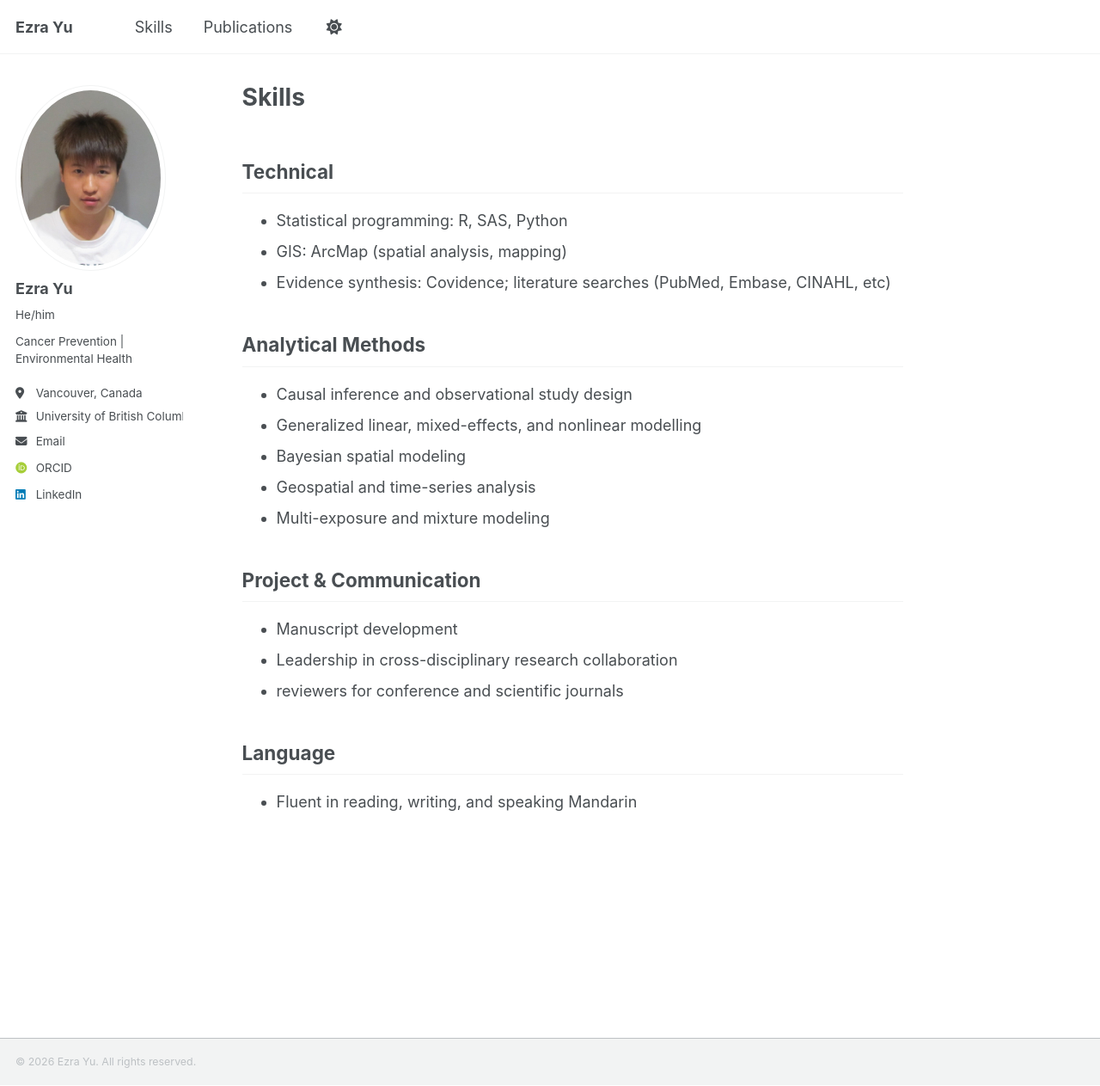
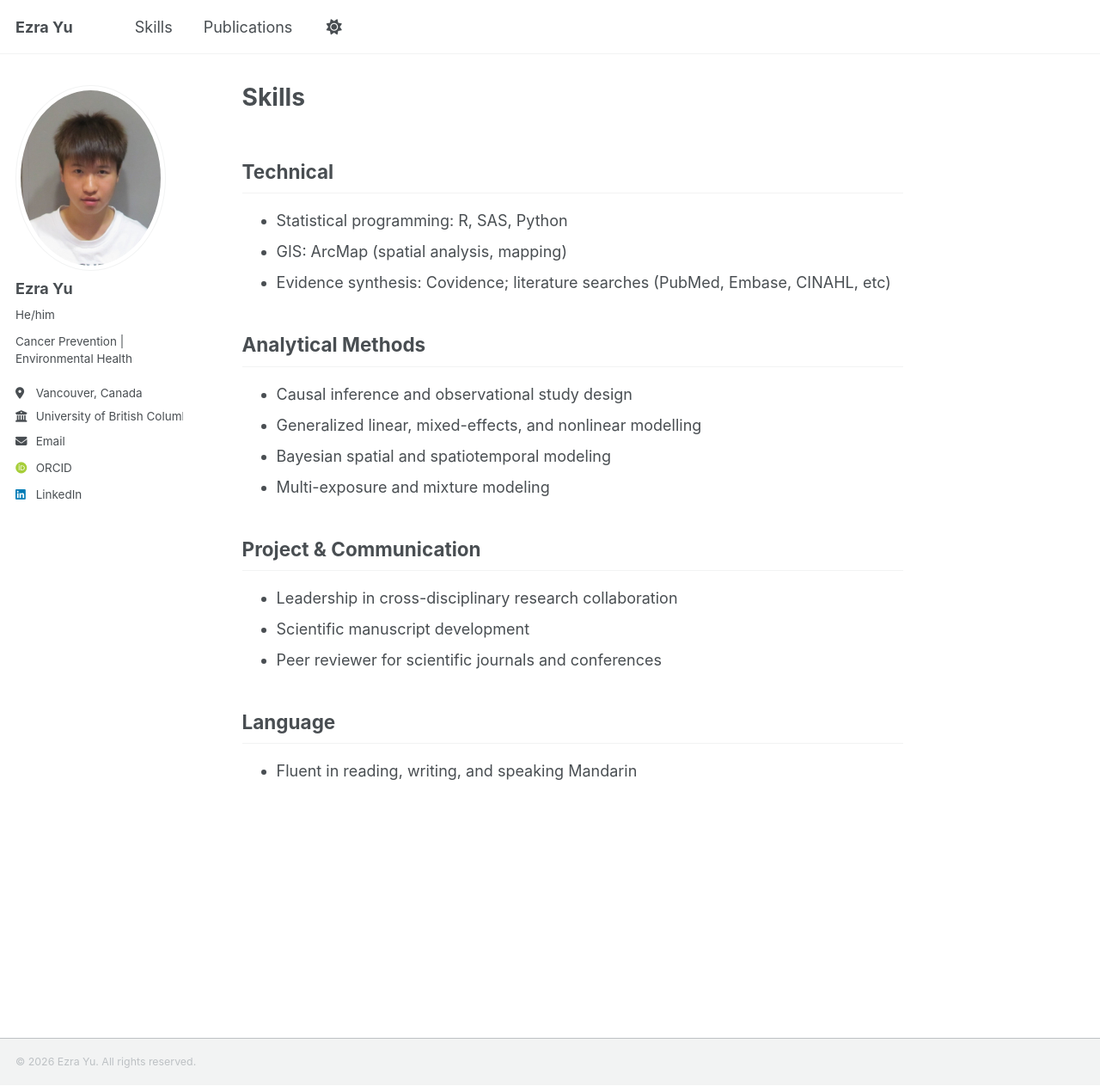
Before and after one commit to ezraxyu/ezraxyu.github.io, a Jekyll site: the page built from _pages/skills.md, in a window 1280 px wide and 1263 px high. Shown: the whole window at 86% size. Built offline with Jekyll 4.4.1, drawn with Linux system fonts in a browser that asks for light colours; some web fonts are replaced; a script that is not in the unit is left out.

Commit message:
Update skills.md

```diff
--- a/_pages/skills.md
+++ b/_pages/skills.md
@@ -13,14 +13,13 @@ author_profile: true
 ## Analytical Methods
 - Causal inference and observational study design
 - Generalized linear, mixed-effects, and nonlinear modelling
-- Bayesian spatial modeling
-- Geospatial and time-series analysis
+- Bayesian spatial and spatiotemporal modeling
 - Multi-exposure and mixture modeling
 
 ## Project & Communication
-- Manuscript development
 - Leadership in cross-disciplinary research collaboration
-- reviewers for conference and scientific journals
+- Scientific manuscript development
+- Peer reviewer for scientific journals and conferences
 
 ## Language
 - Fluent in reading, writing, and speaking Mandarin
```
